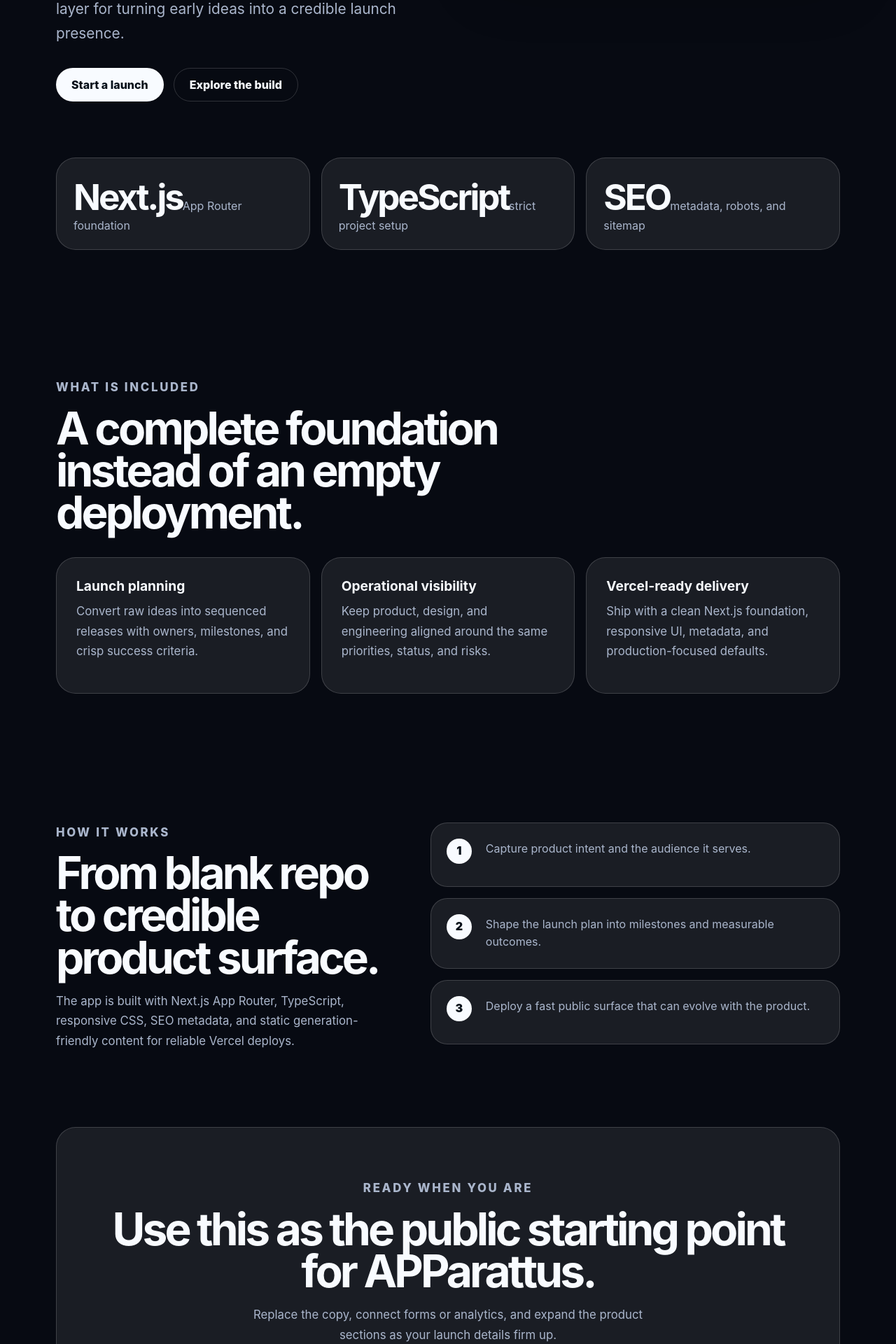
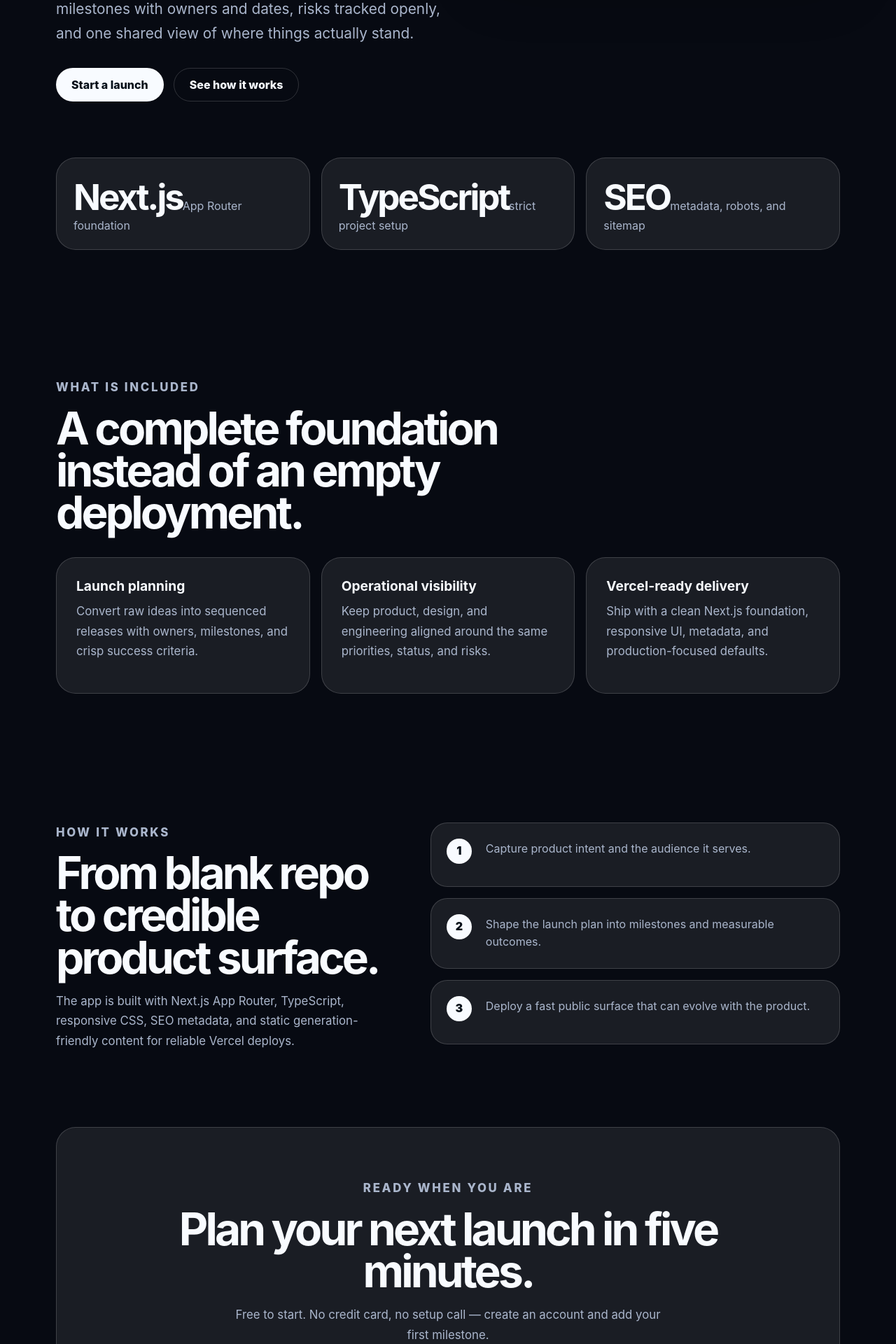
Before and after one commit to ceedot-rock/APParattus, a Next.js app: page / in a window 1280 px wide. Shown: the part 880-2800 px from the top of the page at 70% size. Built offline with nearby package versions, Linux system fonts and the light colour scheme.

Commit message:
Update app/page.tsx for launch-planning MVP

```diff
--- a/app/page.tsx
+++ b/app/page.tsx
@@ -1,3 +1,5 @@
+import Link from 'next/link';
+
 const features = [
   {
     title: 'Launch planning',
@@ -37,7 +39,7 @@
           <div className="navLinks">
             <a href="#features">Features</a>
             <a href="#process">Process</a>
-            <a href="#contact">Contact</a>
+            <Link href="/login">Sign in</Link>
           </div>
         </nav>
 
@@ -46,14 +48,14 @@
             <p className="eyebrow">Product launch systems</p>
             <h1 id="hero-title">Bring structure, speed, and polish to every app launch.</h1>
             <p className="lede">
-              APParattus is a Vercel-ready product site and operating layer for turning early ideas into a credible launch presence.
+              APParattus turns a raw idea into a sequenced release: milestones with owners and dates, risks tracked openly, and one shared view of where things actually stand.
             </p>
             <div className="actions" aria-label="Primary actions">
-              <a className="button primary" href="#contact">
+              <Link className="button primary" href="/signup">
                 Start a launch
-              </a>
+              </Link>
               <a className="button secondary" href="#features">
-                Explore the build
+                See how it works
               </a>
             </div>
           </div>
@@ -130,13 +132,11 @@
 
       <section id="contact" className="cta">
         <p className="eyebrow">Ready when you are</p>
-        <h2>Use this as the public starting point for APParattus.</h2>
-        <p>
-          Replace the copy, connect forms or analytics, and expand the product sections as your launch details firm up.
-        </p>
-        <a className="button primary" href="#top">
-          Review the launch surface
-        </a>
+        <h2>Plan your next launch in five minutes.</h2>
+        <p>Free to start. No credit card, no setup call — create an account and add your first milestone.</p>
+        <Link className="button primary" href="/signup">
+          Start a launch
+        </Link>
       </section>
     </main>
   );
```
